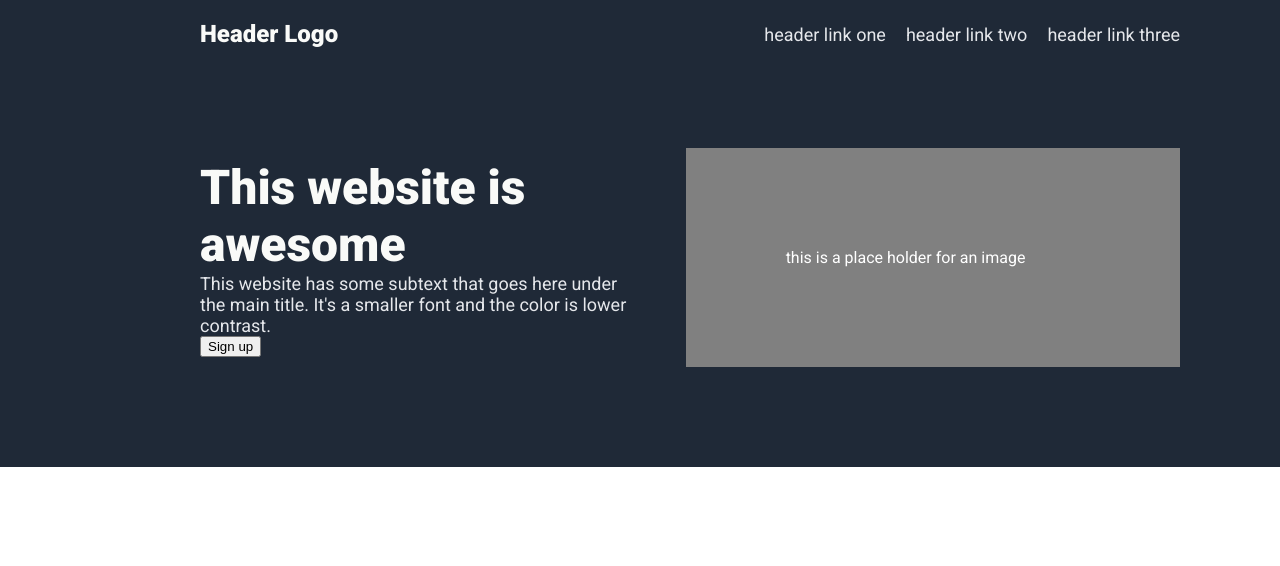
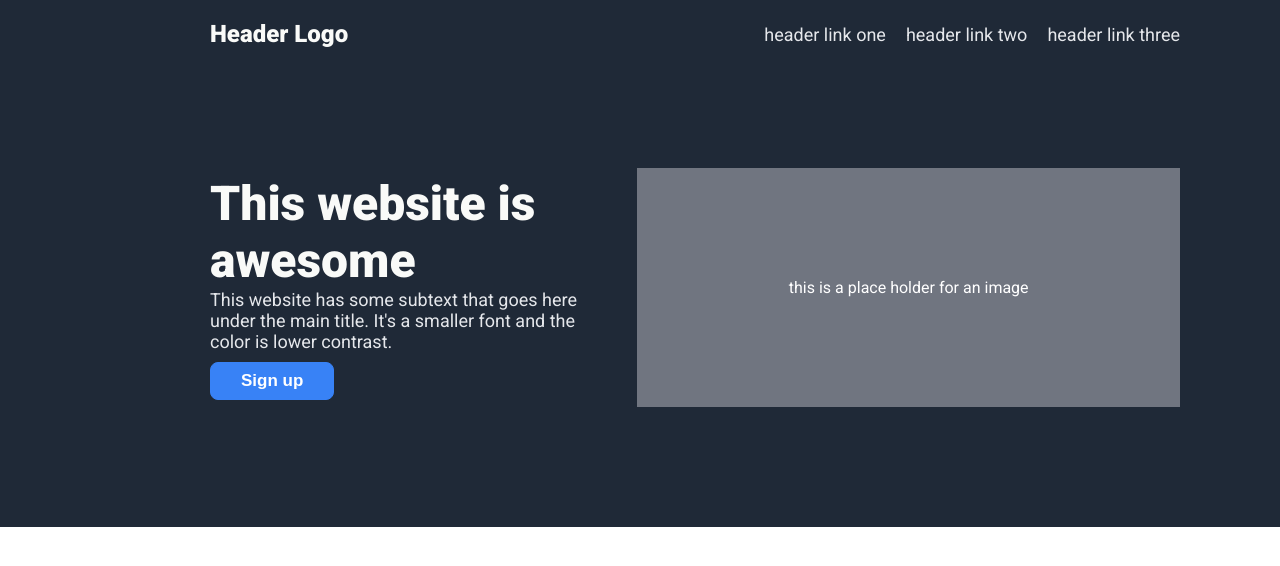
Before and after one commit to katrf/old-landing-page, a plain HTML site: page index.html in a window 1280 px wide. Drawn offline with Linux system fonts and the light colour scheme.

Commit message:
Edit style.css

```diff
--- a/style.css
+++ b/style.css
@@ -8,7 +8,7 @@ body {
 
 .container-one {
     background-color: #1F2937;
-    padding-left: 200px;
+    padding-left: 210px;
     padding-right: 100px;
 }
 
@@ -61,19 +61,38 @@ a:link,
 .main-one {
     display: flex;
     align-items: center;
-    padding-top: 100px;
-    padding-bottom: 100px;
-    /* border: 10px solid red; */
+    padding-top: 120px;
+    padding-bottom: 120px;
 }
 
+/* .main-one > * {
+    border: 10px solid red;
+} */
+
 .left-side {
-    flex-shrink: 2;
-    padding-right: 50px;
+    flex-shrink: 3;
+    /* padding-right: 40px; */
+
 }
 
 .right-side {
+    margin-left: 40px;
+    flex-grow: 2;
     width: 400px;
-    padding: 100px;
-    background-color: grey;
+    padding: 110px;
+    text-align: center;
+    background-color: #707580;
     color: white;
 }
+
+button {
+    padding: 8px 30px;
+    font-size: 17px;
+    font-family: Arial, Helvetica, sans-serif;
+    font-weight: 900;
+    background-color: #3882F6;
+    color: white;
+    border-radius: 8px;
+    border: 1px solid #3882F6;
+    margin-top: 10px;
+}
```
